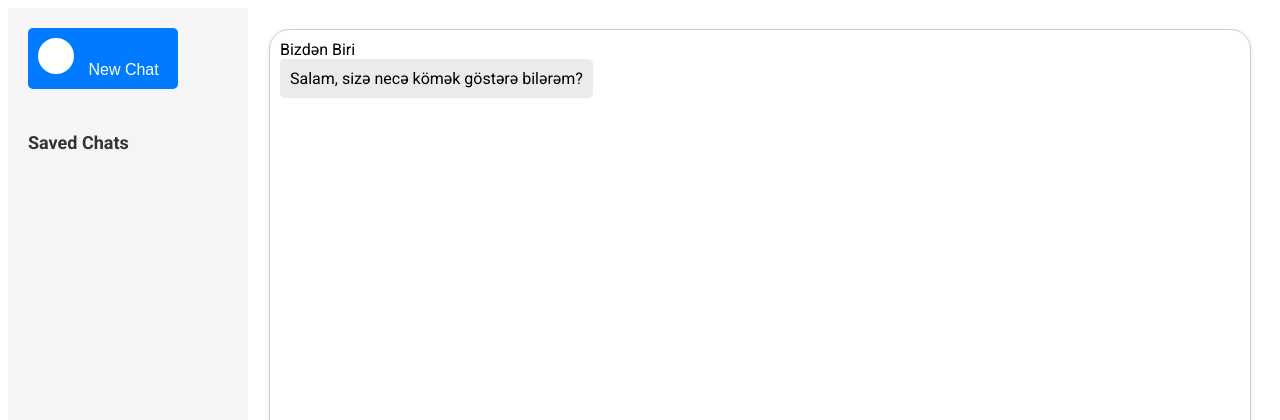
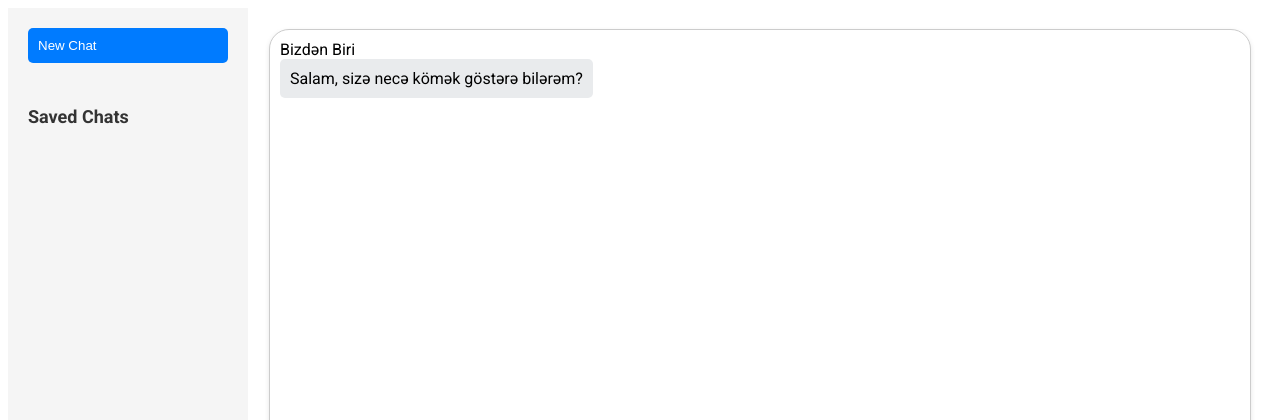
Before and after one commit to RiyadMehdi7/ChatBot, a Flask app: page / in a window 1280 px wide. Shown: the top 420 px of the page. Run offline with Flask 3, Linux system fonts and the light colour scheme; the visitor is signed in with stand-in values (Sample User, id 1); parts of the project's set-up code (start-up, migrations or seed data) failed here and were passed over.

Commit message:
update 2.1

```diff
--- a/chatbot_2/static/styles.css
+++ b/chatbot_2/static/styles.css
@@ -209,81 +209,3 @@ body {
     width: 100%;
     height: 100%;
 }
-
-.new-chat-button {
-    display: inline-flex; /* Use flexbox to align items */
-    align-items: center; /* Center items vertically */
-    padding: 10px 20px;
-    background-color: #007bff;
-    color: #fff;
-    border: none;
-    border-radius: 20px;
-    cursor: pointer;
-    font-size: 16px;
-    outline: none;
-    transition: background-color 0.3s;
-    position: relative;
-    max-width: 150px; /* Adjust the maximum width as needed */
-}
-
-.new-chat-button:hover {
-    background-color: #0056b3;
-}
-
-.text {
-    flex-grow: 1; /* Allow the text to grow and fill available space */
-    text-align: center; /* Center the text horizontally */
-}
-
-.new-chat-button {
-    display: inline-flex; /* Use flexbox to align items */
-    align-items: center; /* Center items vertically */
-    padding: 10px 20px;
-    background-color: #007bff;
-    color: #fff;
-    border: none;
-    border-radius: 20px;
-    cursor: pointer;
-    font-size: 16px;
-    outline: none;
-    transition: background-color 0.3s;
-    position: relative;
-    max-width: 150px; /* Adjust the maximum width as needed */
-}
-
-.new-chat-button {
-    display: inline-block;
-    padding: 10px 20px;
-    background-color: #007bff;
-    color: #fff;
-    border: none;
-    border-radius: 20px;
-    cursor: pointer;
-    font-size: 16px;
-    outline: none;
-    transition: background-color 0.3s;
-    position: relative;
-}
-
-.new-chat-button:hover {
-    background-color: #0056b3;
-}
-
-.icon-container {
-    display: inline-block;
-    width: 36px;
-    height: 36px;
-    border-radius: 50%;
-    background-color: #ffffff;
-    margin-right: 10px;
-    text-align: center;
-    line-height: 36px; /* Center the icon vertically */
-}
-
-.icon-container i {
-    color: #007bff; /* Color of the icon */
-}
-
-.text {
-    vertical-align: middle; /* Align the text vertically with the icon */
-}
--- a/chatbot_2/templates/index.html
+++ b/chatbot_2/templates/index.html
@@ -19,12 +19,7 @@
 <body>
     <div class="container">
         <div class="left-box">
-            <button class="new-chat-button" onclick="startNewChat()">
-                <span class="icon-container">
-                    <i class="fas fa-comment"></i> <!-- Font Awesome icon, adjust as needed -->
-                </span>
-                <span class="text">New Chat</span>
-            </button>
+            <button id="new-chat-button">New Chat</button>
             <div class="saved-chats">
                 <h3>Saved Chats</h3>
                 <ul id="saved-chats-list">
```
Also changed, not shown: chatbot_2/static/script.js (+56 -110 lines).
